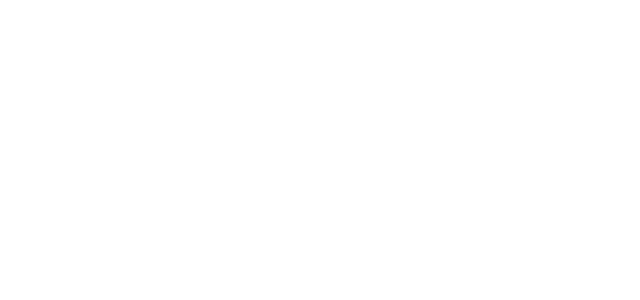
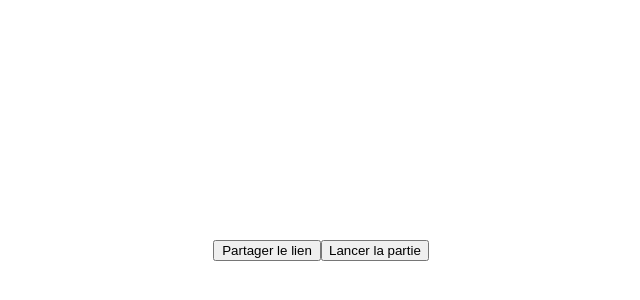
Before and after one commit to cactusninjaa/kfoot, a Vue app in the folder front/: page /room in a window 1280 px wide. Shown: the part 150-450 px from the top of the page, without its empty margins (319-959 px from the left). Built offline with nearby package versions, Linux system fonts and the light colour scheme.

Commit message:
:zap: ADD :zap: link for questions

```diff
--- a/front/src/views/RoomView.vue
+++ b/front/src/views/RoomView.vue
@@ -22,10 +22,8 @@
         <p>{{ user.pseudo }}</p>
         <img :src=user.avatar alt="">
     </div>
-    <!-- <div>
-        <p>{{ pseudo }}</p>
-        <img :src="avatar" alt="Avatar" />
-    </div> -->
+    <button>Partager le lien</button>
+    <button @click="this.$router.push('/question')">Lancer la partie</button>
 </template>
 
 
```
